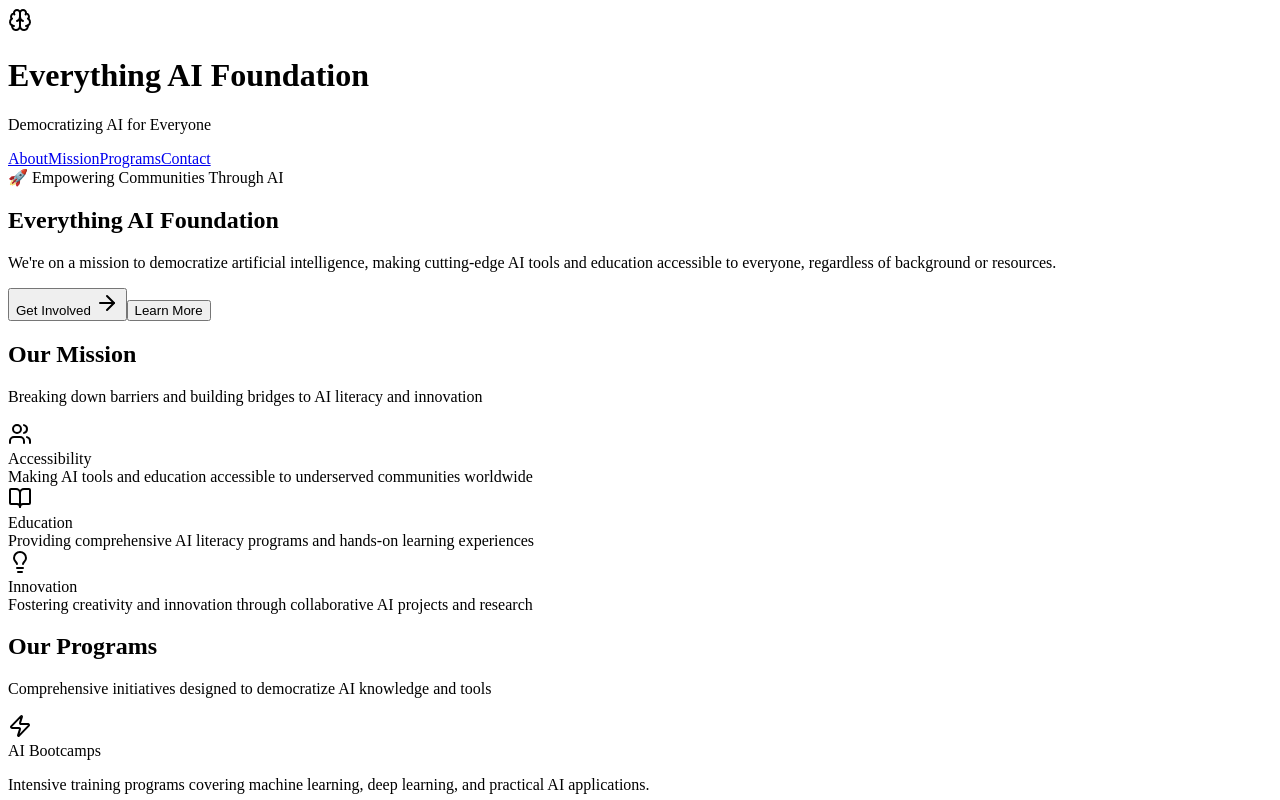
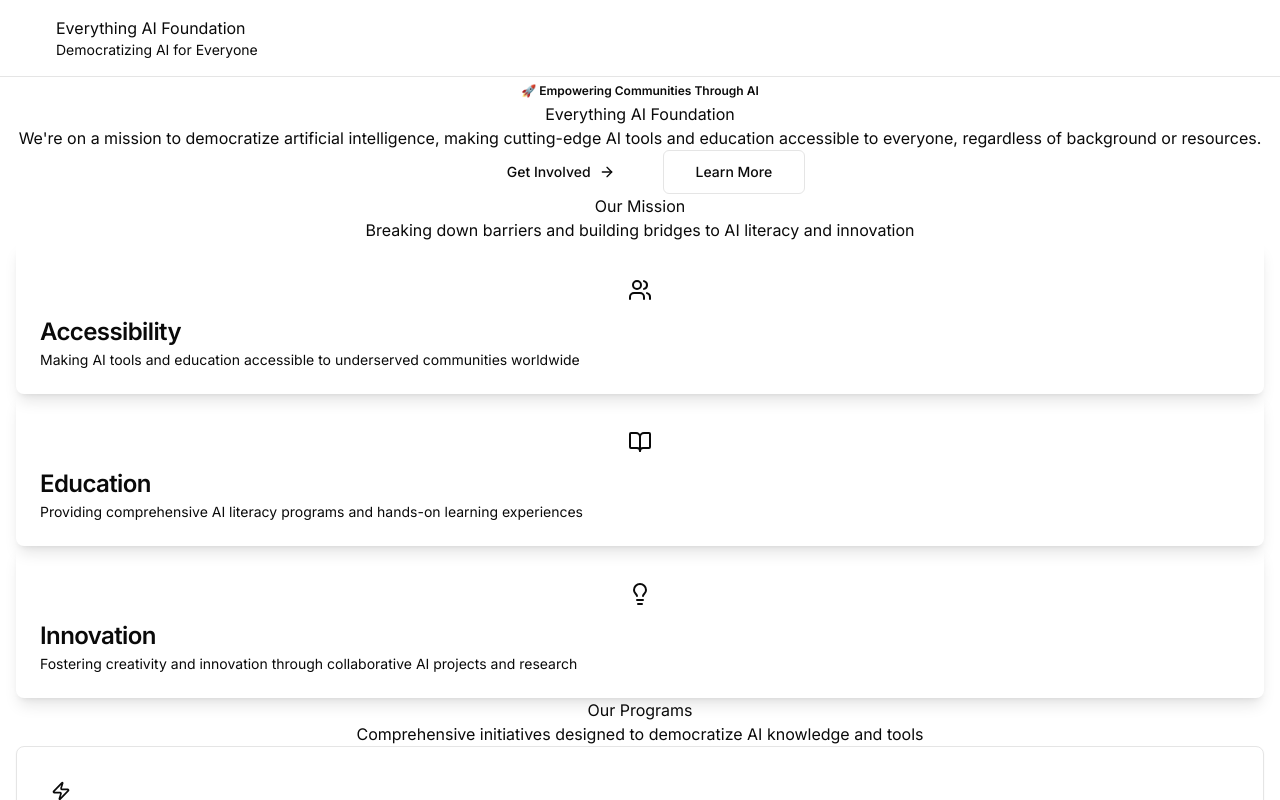
Before and after one commit to xiaoxioa2/EAI-WEB, a Next.js app: page / in a window 1280 px wide. Shown: the top 800 px of the page. Built offline with nearby package versions, Linux system fonts and the light colour scheme.

Commit message:
Create RootLayout component with metadata
Set up the root layout and metadata for the application.

```diff
--- /dev/null
+++ b/app/layout.tsx
@@ -0,0 +1,22 @@
+import './globals.css';
+import type { Metadata } from 'next';
+import { Inter } from 'next/font/google';
+
+const inter = Inter({ subsets: ['latin'] });
+
+export const metadata: Metadata = {
+  title: 'EverythingAI Foundation - Empowering Entrepreneurs for Impact',
+  description: 'Join a global community of visionary founders building AI solutions that create meaningful impact. Access mentorship, funding, and resources to accelerate your startup.',
+};
+
+export default function RootLayout({
+  children,
+}: {
+  children: React.ReactNode;
+}) {
+  return (
+    <html lang="en">
+      <body className={inter.className}>{children}</body>
+    </html>
+  );
+}
```
